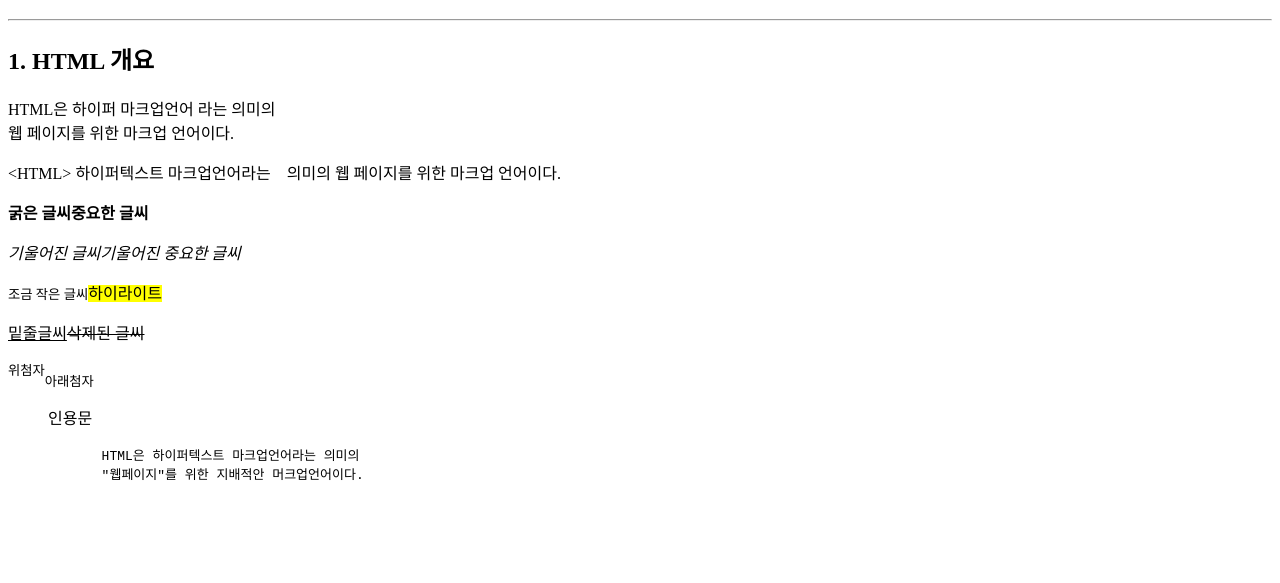
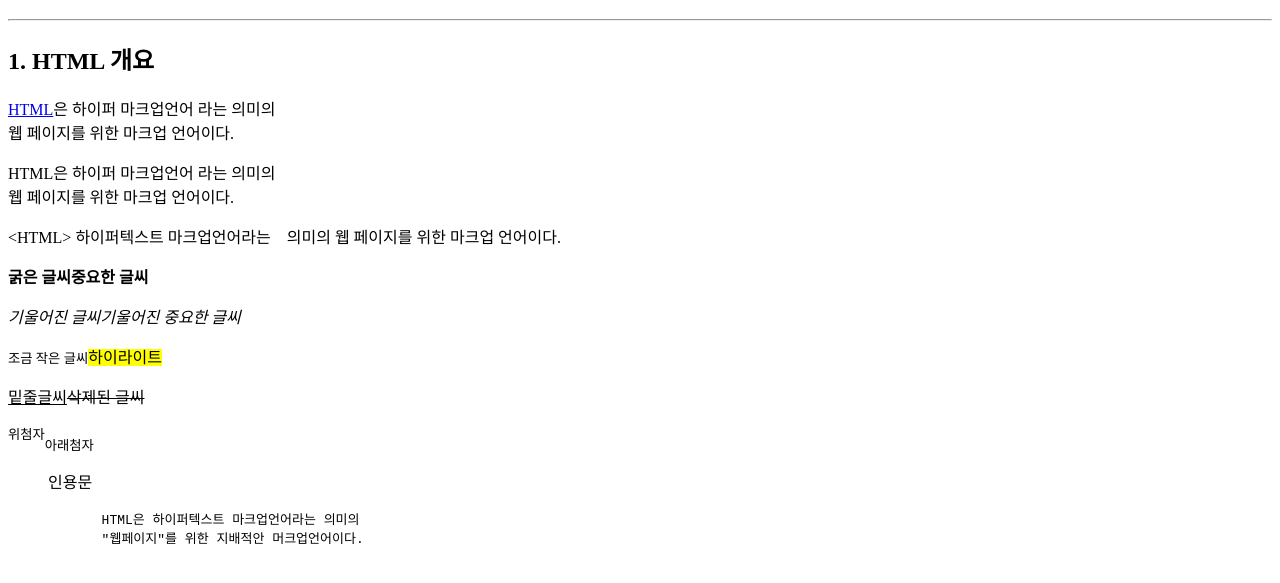
Before and after one commit to supermoonit/WebTest, a plain HTML site: page tag.html in a window 1280 px wide. Shown: the part 61-644 px from the top of the page. Drawn offline with Linux system fonts and the light colour scheme.

Commit message:
Update tag.html

```diff
--- a/tag.html
+++ b/tag.html
@@ -4,11 +4,15 @@
     <head>
         <title>HTML Tag 연습</title>
         <meta charset="utf-8">
+        <base href="http://supermoonit.github.io/WebTest/" target="_blank">
     </head>
+
     <body>
         <h1>HTML TAG</h1>
         <hr>
         <h2>1. HTML 개요</h2>
+        <p><a href="index.html" target="_blank" title="hello, world">HTML</a>은 하이퍼 마크업언어 라는 의미의<br />
+        웹 페이지를 위한 마크업 언어이다.</p>
         <p>HTML은 하이퍼 마크업언어 라는 의미의<br />
         웹 페이지를 위한 마크업 언어이다.</p>
         <p>&lt;HTML&gt; 하이퍼텍스트 마크업언어라는 &nbsp;&nbsp;
```
